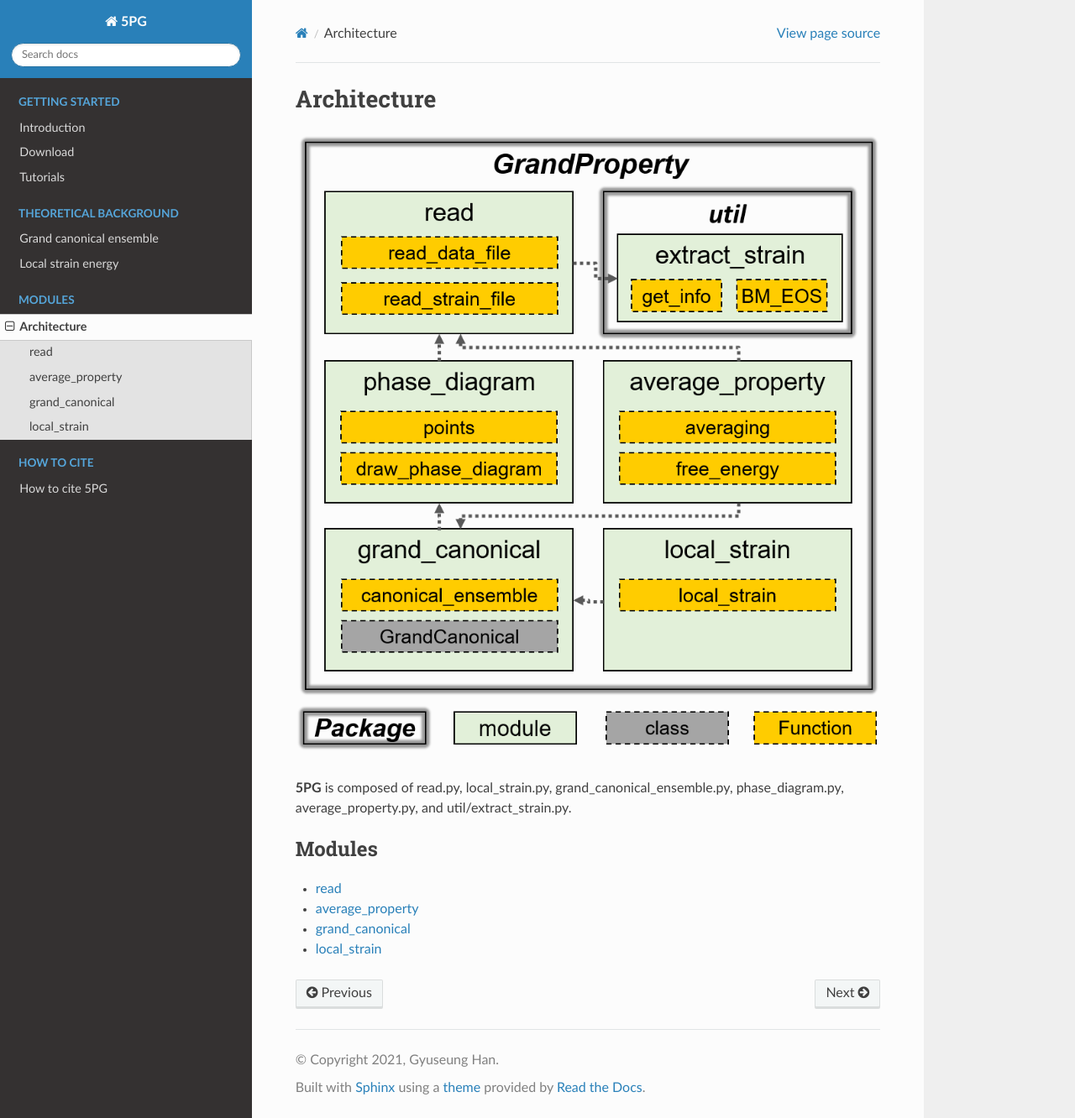
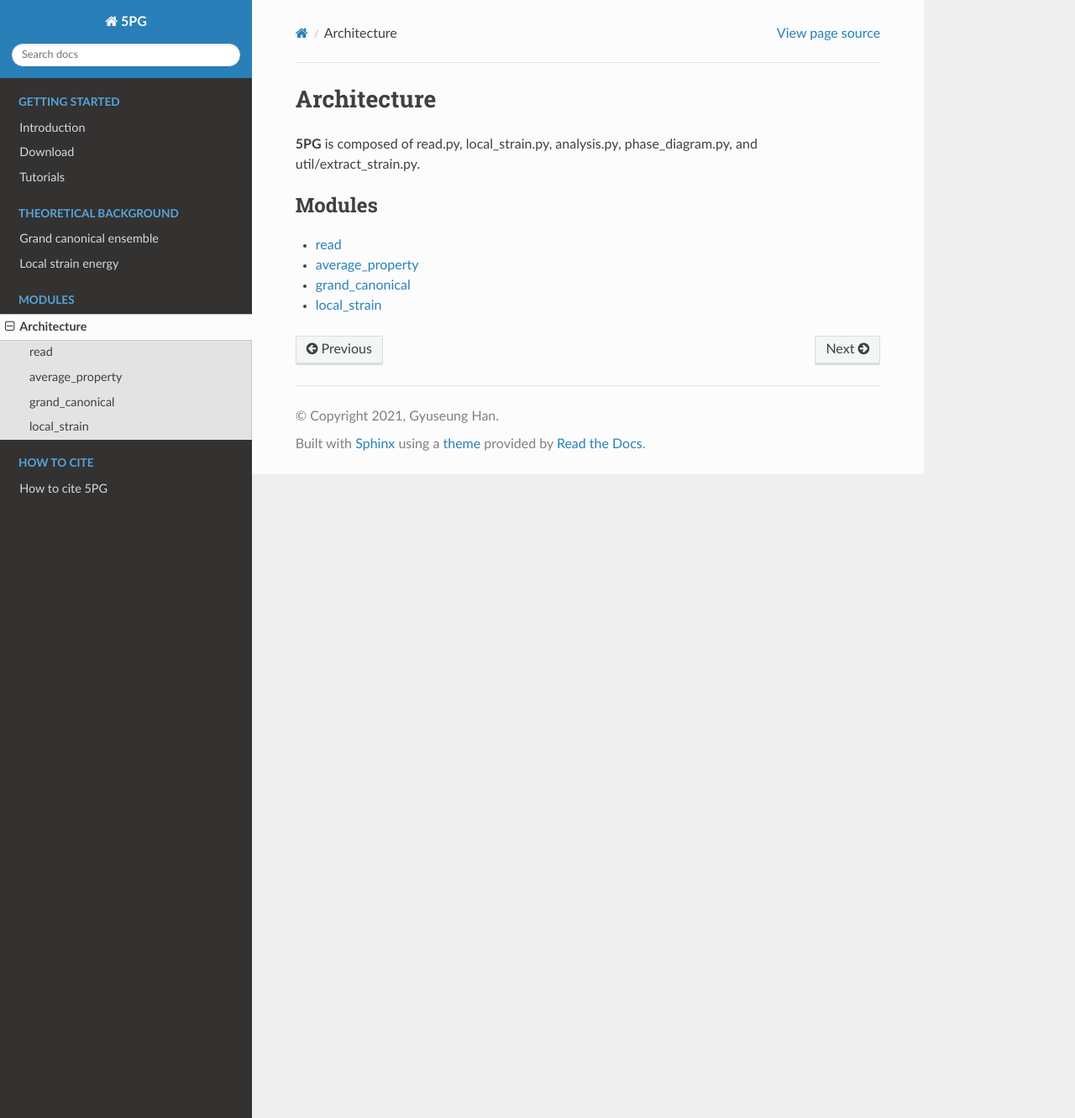
Before and after one commit to Han-Gyuseung/5PG, a Sphinx documentation site: the page built from docs/source/modules/architecture.rst, in a window 1280 px wide and 1332 px high. Shown: the whole window at 84% size. Built offline with Sphinx 7.4.7 and the Read the Docs theme 2.0.0, drawn with Linux system fonts in a browser that asks for light colours.

Commit message:
Update architecture.rst

```diff
--- a/docs/source/modules/architecture.rst
+++ b/docs/source/modules/architecture.rst
@@ -1,9 +1,9 @@
 Architecture
 ============
 
-.. image:: ../_static/architecture.png
+.. .. image:: ../_static/architecture.png
 
-**5PG** is composed of read.py, local_strain.py, grand_canonical_ensemble.py, phase_diagram.py, average_property.py, and util/extract_strain.py.
+**5PG** is composed of read.py, local_strain.py, analysis.py, phase_diagram.py, and util/extract_strain.py.
 
 .. toctree::
     :maxdepth: 1
```
